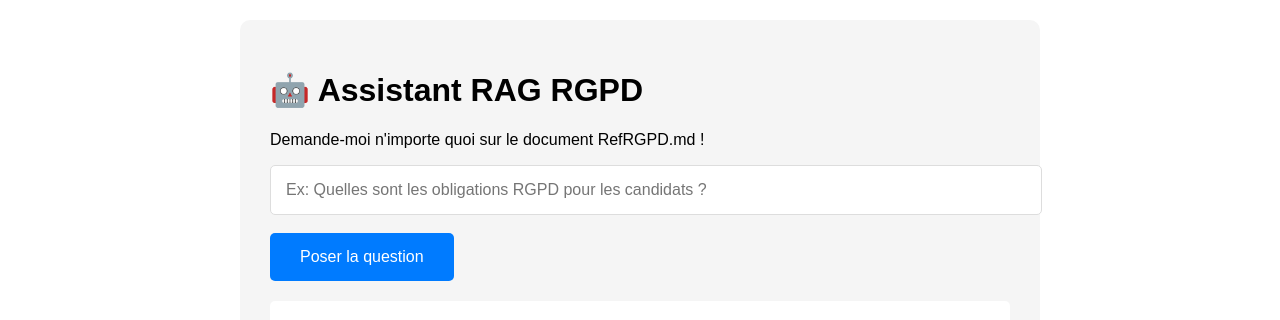
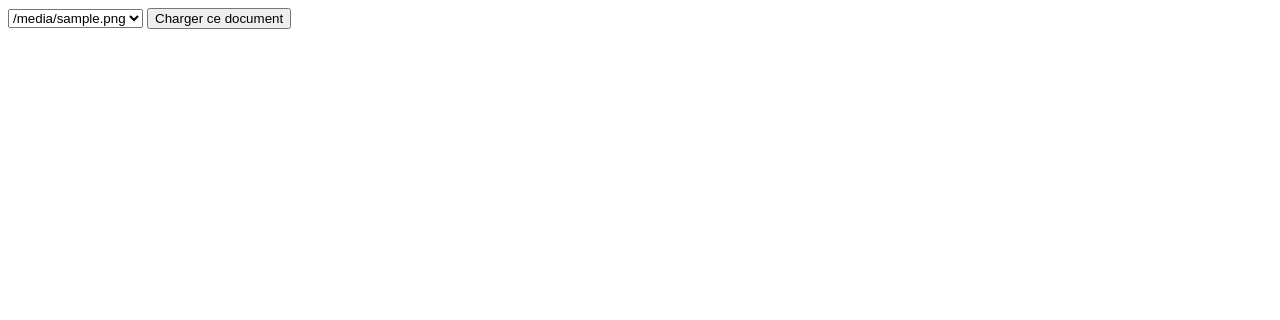
Before and after one commit to CompetencesRH/rag-rh, a Flask app: template templates/index.html in a window 1280 px wide. Shown: the top 320 px of the page. Run offline with Flask 3, Linux system fonts and the light colour scheme; the template is opened without the code that fills it: most values are stand-ins (such as "Sample title", 1, 10 or a date in 2020).

Commit message:
Update index.html

```diff
--- a/templates/index.html
+++ b/templates/index.html
@@ -1,41 +1,25 @@
-<!DOCTYPE html>
-<html>
-<head>
-    <title>RAG RGPD - Assistant IA</title>
-    <style>
-        body { font-family: Arial; max-width: 800px; margin: 0 auto; padding: 20px; }
-        .container { background: #f5f5f5; padding: 30px; border-radius: 10px; }
-        input[type="text"] { width: 100%; padding: 15px; font-size: 16px; border: 1px solid #ddd; border-radius: 5px; }
-        button { background: #007bff; color: white; padding: 15px 30px; border: none; border-radius: 5px; font-size: 16px; cursor: pointer; }
-        #answer { margin-top: 20px; padding: 20px; background: white; border-radius: 5px; white-space: pre-wrap; }
-    </style>
-</head>
-<body>
-    <div class="container">
-        <h1>🤖 Assistant RAG RGPD</h1>
-        <p>Demande-moi n'importe quoi sur le document RefRGPD.md !</p>
-        <input type="text" id="question" placeholder="Ex: Quelles sont les obligations RGPD pour les candidats ?">
-        <br><br>
-        <button onclick="askRAG()">Poser la question</button>
-        <div id="answer"></div>
-    </div>
+<div class="selector">
+    <select id="docPicker">
+        {% for file in files %}
+            <option value="{{ file }}">{{ file }}</option>
+        {% endfor %}
+    </select>
+    <button onclick="loadDoc()">Charger ce document</button>
+</div>
 
-    <script>
-        async function askRAG() {
-            const question = document.getElementById("question").value;
-            if (!question) return;
+<script>
+async function loadDoc() {
+    const filename = document.getElementById('docPicker').value;
+    const btn = event.target;
+    btn.innerText = "Chargement...";
 
-            document.getElementById("answer").innerHTML = "⏳ Réflexion...";
-
-            const response = await fetch("/ask", {
-                method: "POST",
-                headers: {"Content-Type": "application/json"},
-                body: JSON.stringify({question})
-            });
-
-            const data = await response.json();
-            document.getElementById("answer").innerHTML = data.answer || data.error;
-        }
-    </script>
-</body>
-</html>
+    const res = await fetch('/select_doc', {
+        method: 'POST',
+        headers: { 'Content-Type': 'application/json' },
+        body: JSON.stringify({ filename: filename })
+    });
+    const data = await res.json();
+    alert(data.message || data.error);
+    btn.innerText = "Charger ce document";
+}
+</script>
```
